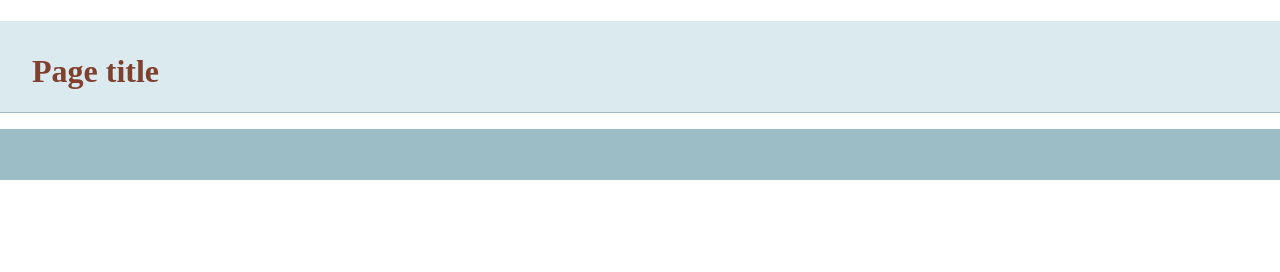
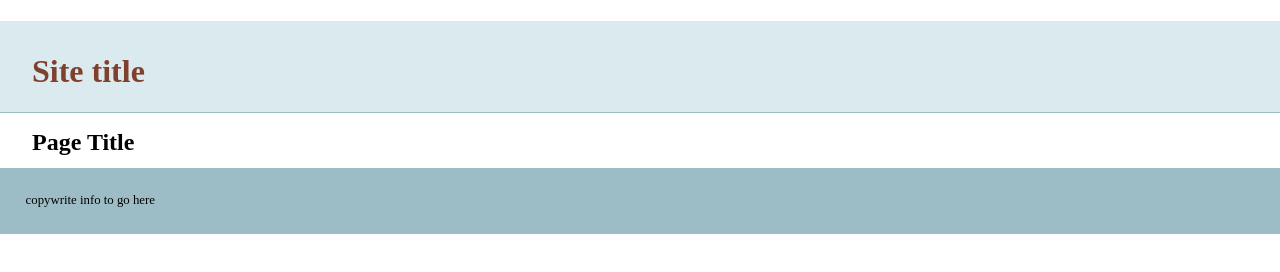
Before and after one commit to LPBegernie/git-basics, a plain HTML site: page index.html in a window 1280 px wide. Drawn offline with nearby package versions, Linux system fonts and the light colour scheme.

Commit message:
added more info to template

```diff
--- a/index.html
+++ b/index.html
@@ -14,13 +14,14 @@
     </head>
     <body>
     <header>
-	<h1>Page title</h1>
+	<h1>Site title</h1>
     </header>
     <nav id="pageNav">
     </nav>
     <main>
+        <h2>Page Title</h2>
     </main>
-    <footer>
+    <footer>copywrite info to go here
     </footer>
         <script>
 //use the modernizr load to load up external scripts. This will load the scripts asynchronously, but the order listed matters. Although it will load all scripts in parallel, it will execute them in the order listed
```
